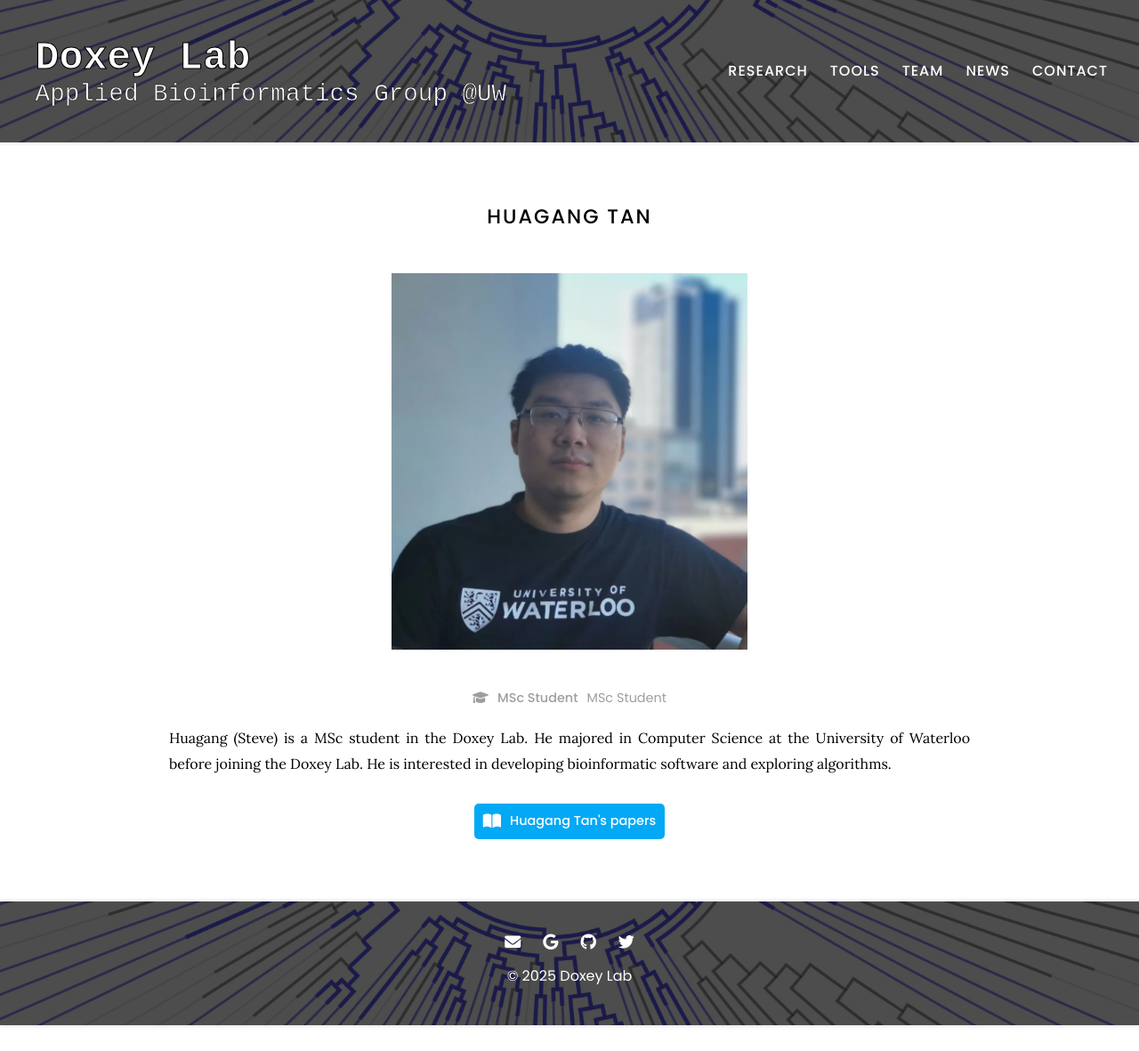
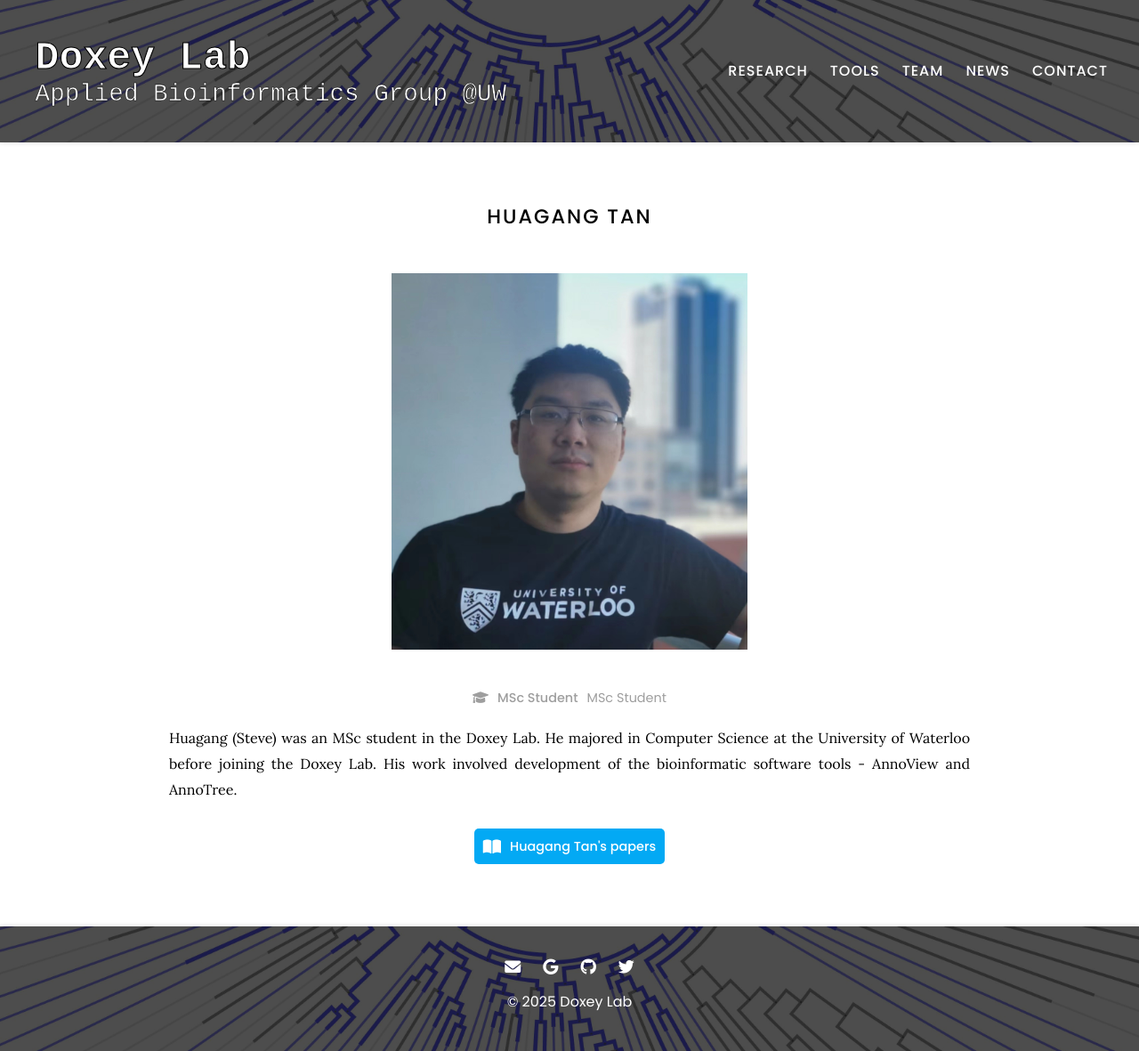
Before and after one commit to doxeylab/doxeylab-website, a Jekyll site: the page built from _members/huagang-tan.md, in a window 1280 px wide. Shown: the whole page at 89% size. Built offline with Jekyll 4.4.1, drawn with Linux system fonts in a browser that asks for light colours; before the commit the page ends 1152 px from its top, so only the background shows below that.

Commit message:
Update huagang-tan.md

```diff
--- a/_members/huagang-tan.md
+++ b/_members/huagang-tan.md
@@ -3,10 +3,10 @@ name: Huagang Tan
 image: images/team/steve-tan.jpg
 description: MSc Student
 role: msc
-group: current
+group: alumni
 aliases:
   - Huagang Tan
   - H Tan
 ---
 
-Huagang (Steve) is a MSc student in the Doxey Lab. He majored in Computer Science at the University of Waterloo before joining the Doxey Lab. He is interested in developing bioinformatic software and exploring algorithms.
+Huagang (Steve) was an MSc student in the Doxey Lab. He majored in Computer Science at the University of Waterloo before joining the Doxey Lab. His work involved development of the bioinformatic software tools - AnnoView and AnnoTree.
```
